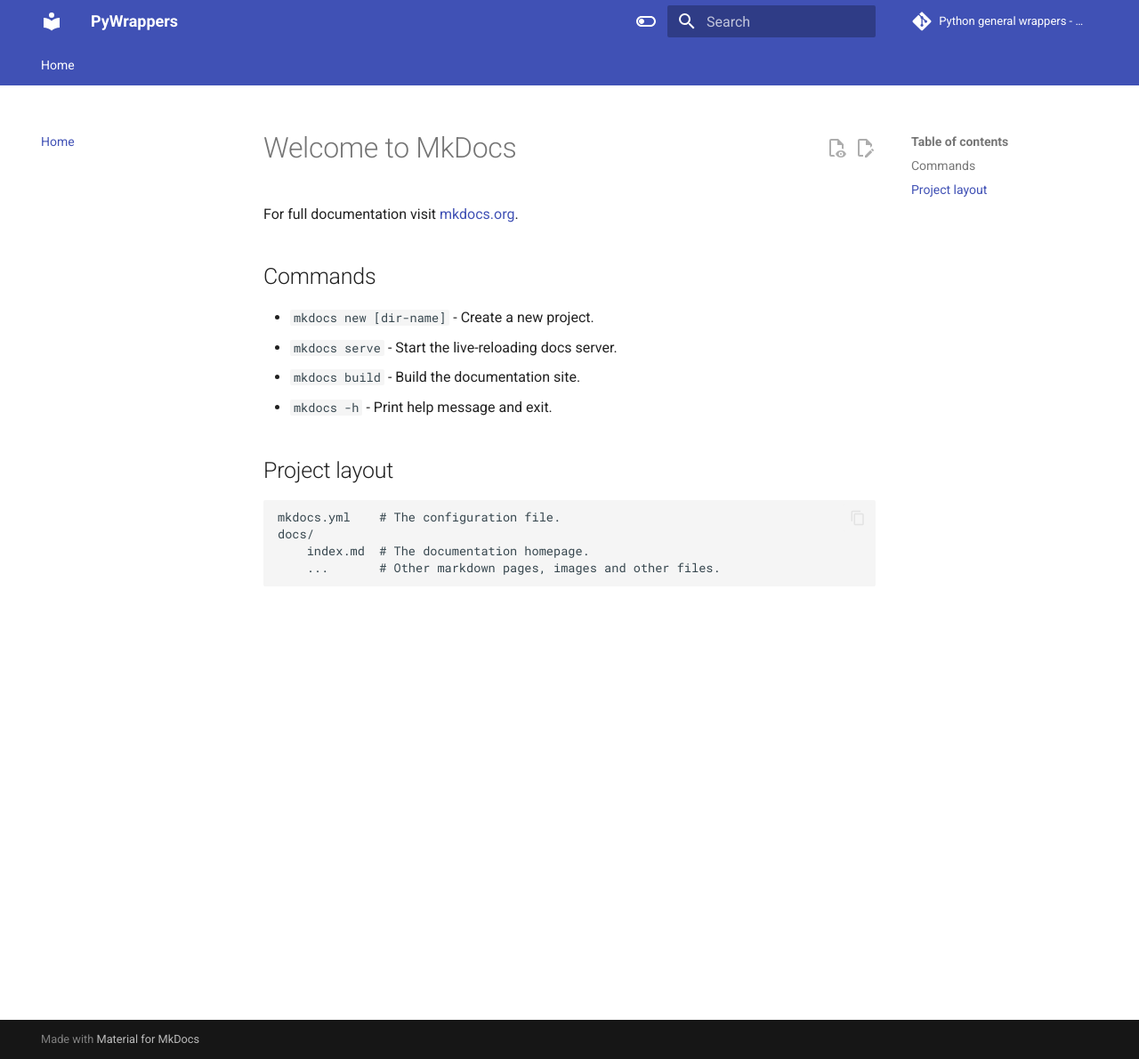
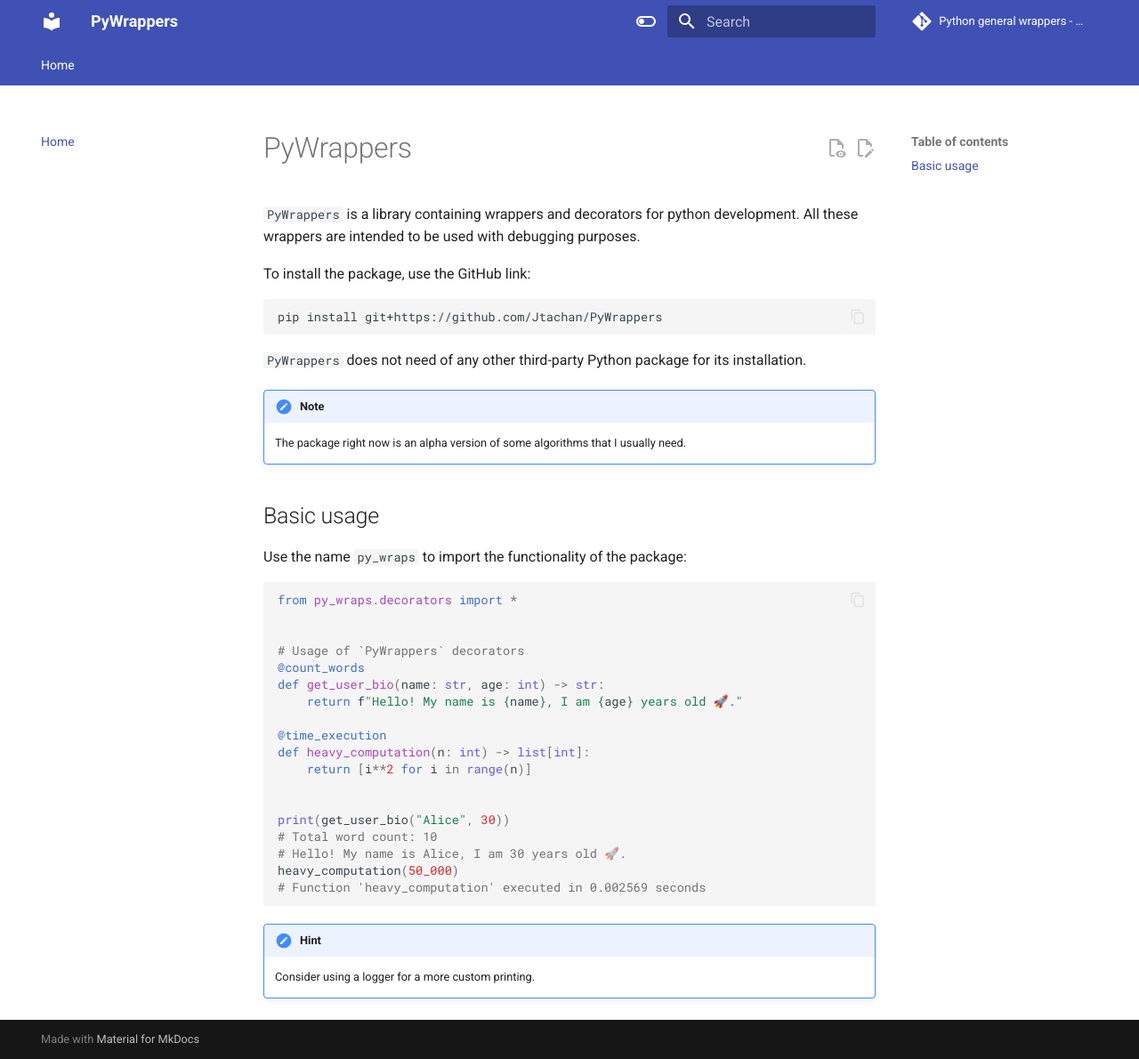
Before and after one commit to Jtachan/PyWrappers, an MkDocs documentation site: the page built from docs/index.md, in a window 1280 px wide and 1190 px high. Shown: the whole window at 89% size. Built offline with MkDocs 1.6.1 and Material for MkDocs 9.7.7, drawn with Linux system fonts in a browser that asks for light colours; comment, search, counter and statistics services are not loaded.

Commit message:
Documentation

````diff
--- a/docs/index.md
+++ b/docs/index.md
@@ -1,17 +1,42 @@
-# Welcome to MkDocs
+# PyWrappers
 
-For full documentation visit [mkdocs.org](https://www.mkdocs.org).
+`PyWrappers` is a library containing wrappers and decorators for python development.
+All these wrappers are intended to be used with debugging purposes.
 
-## Commands
+To install the package, use the GitHub link:
+```
+pip install git+https://github.com/Jtachan/PyWrappers
+```
 
-* `mkdocs new [dir-name]` - Create a new project.
-* `mkdocs serve` - Start the live-reloading docs server.
-* `mkdocs build` - Build the documentation site.
-* `mkdocs -h` - Print help message and exit.
+`PyWrappers` does not need of any other third-party Python package for its installation.
 
-## Project layout
+!!! note
+    The package right now is an alpha version of some algorithms that I usually need.
 
-    mkdocs.yml    # The configuration file.
-    docs/
-        index.md  # The documentation homepage.
-        ...       # Other markdown pages, images and other files.
+## Basic usage
+
+Use the name `py_wraps` to import the functionality of the package:
+
+```python
+from py_wraps.decorators import *
+
+
+# Usage of `PyWrappers` decorators
+@count_words
+def get_user_bio(name: str, age: int) -> str:
+    return f"Hello! My name is {name}, I am {age} years old 🚀."
+
+@time_execution
+def heavy_computation(n: int) -> list[int]:
+    return [i**2 for i in range(n)]
+
+
+print(get_user_bio("Alice", 30))
+# Total word count: 10
+# Hello! My name is Alice, I am 30 years old 🚀.
+heavy_computation(50_000)
+# Function 'heavy_computation' executed in 0.002569 seconds
+```
+
+!!! hint
+    Consider using a logger for a more custom printing.
--- a/ruff.toml
+++ b/ruff.toml
@@ -39,7 +39,6 @@
 ignore = [
     "ANN002",   # missing type for *args
     "ANN003",   # missing type for **kwargs
-    "D205",     # Blank line after summary line
     "D401",     # first line in docstring as imperative mood
     "PLR6301",  # no-self-use
     "PLR0913",  # too-many-arguments
````
Also changed, not shown: docs/decorators.md (added, +1 -0 lines), 1 other file.
